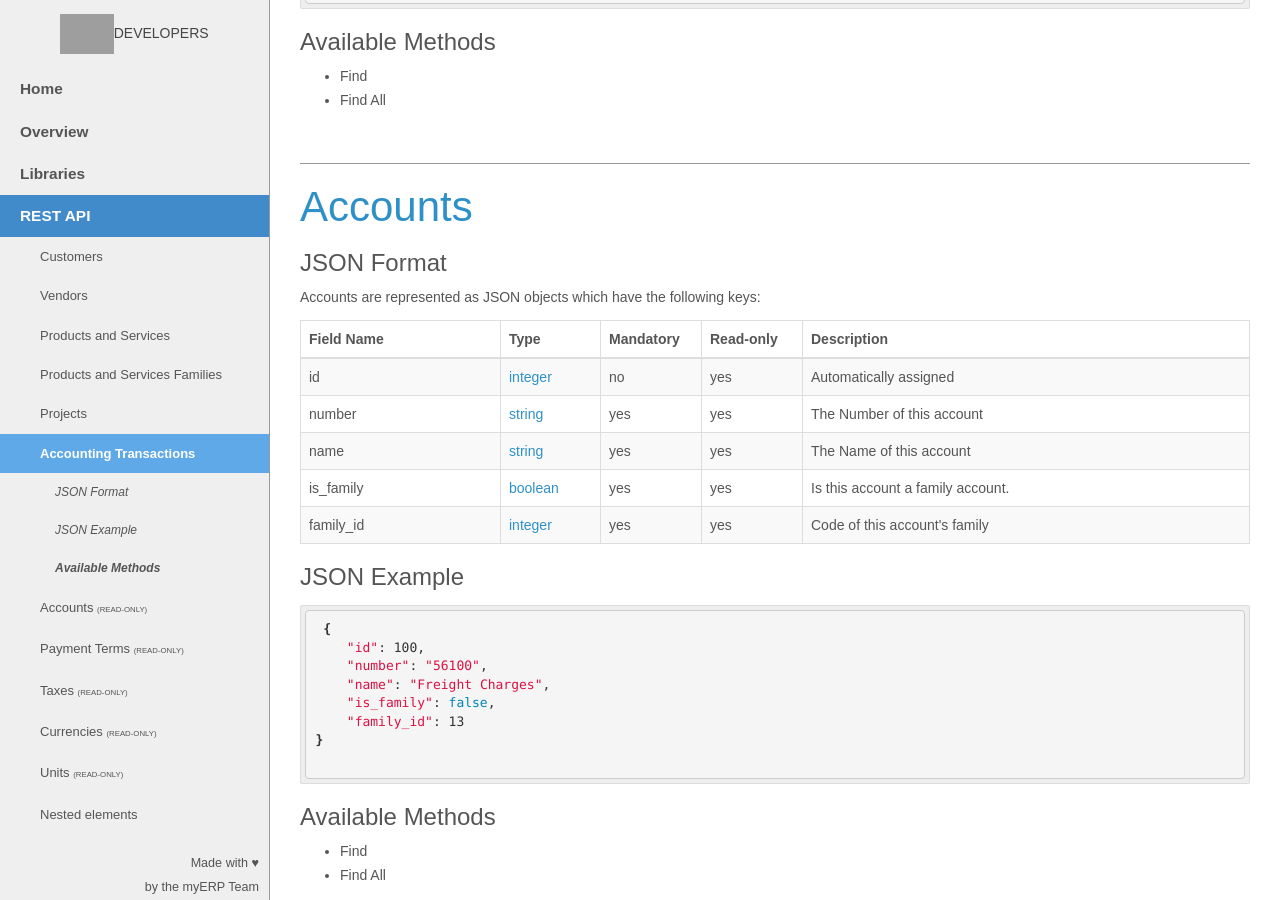
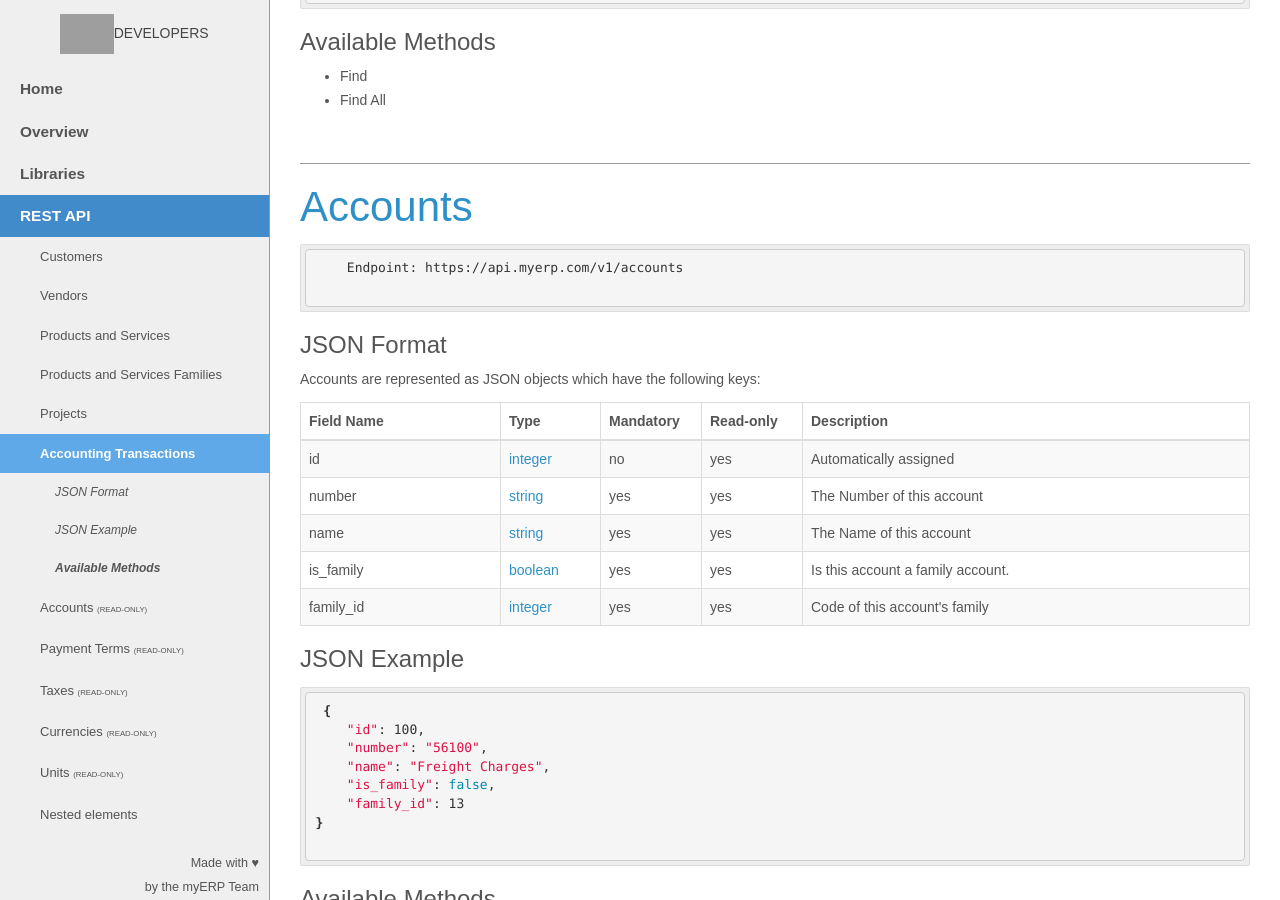
Before and after one commit to myERP/myerp.github.io, a Jekyll site: the page built from docs/1.0/api/index.html, in a window 1280 px wide and 900 px high, scrolled down 9534 px. Built offline with Jekyll 4.4.1, drawn with Linux system fonts in a browser that asks for light colours; nearby versions of some CDN libraries; Markdown is read by kramdown in place of the engine named in the settings; grey boxes are pictures that could not be loaded.

Commit message:
add endpoint for account resource

```diff
--- a/_includes/1.0/api/account.html
+++ b/_includes/1.0/api/account.html
@@ -1,6 +1,9 @@
 <div id="account" class="group">
 
     <h2>Accounts</h2>
+    {% highlight bash %}
+    Endpoint: {{ site.api.base_url }}{{ site.api.v1}}{{ site.resource.accounts.url}}
+    {% endhighlight %}
     <h3 id="accountjsonformat">JSON Format</h3>
     <p>Accounts are represented as JSON objects which have the following keys:</p>
 
```
